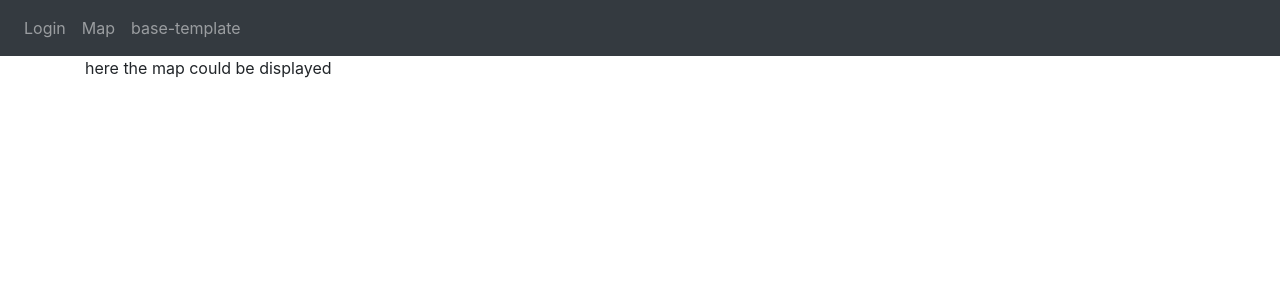
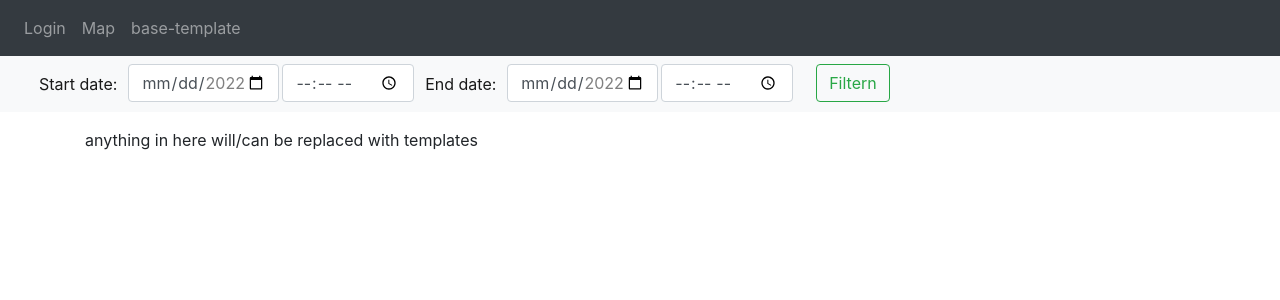
Before and after one commit to DamianAtlass/LocTrace, a Flask app: template website/templates/map.html in a window 1280 px wide. Shown: the top 300 px of the page. Run offline with Flask 2, Linux system fonts and the light colour scheme; the template is opened without the code that fills it, so the values that code supplies are empty.

Commit message:
new design branch with css

```diff
--- a/website/templates/base.html
+++ b/website/templates/base.html
@@ -4,14 +4,21 @@
     <meta charset="UTF-8">
     <meta http-equiv="X-UA-Compatible" content="IE=edge">
     <meta name="viewport" content="width=device-width, initial-scale=1.0">
+
     <title>{% block title %} base {% endblock %}</title>
     <!-- import bootstrap  -->
+
     <link rel="stylesheet" href="https://cdn.jsdelivr.net/npm/bootstrap@4.3.1/dist/css/bootstrap.min.css" integrity="sha384-ggOyR0iXCbMQv3Xipma34MD+dH/1fQ784/j6cY/iJTQUOhcWr7x9JvoRxT2MZw1T" crossorigin="anonymous">
     <script src="https://code.jquery.com/jquery-3.3.1.slim.min.js" integrity="sha384-q8i/X+965DzO0rT7abK41JStQIAqVgRVzpbzo5smXKp4YfRvH+8abtTE1Pi6jizo" crossorigin="anonymous"></script>
     <script src="https://cdn.jsdelivr.net/npm/popper.js@1.14.7/dist/umd/popper.min.js" integrity="sha384-UO2eT0CpHqdSJQ6hJty5KVphtPhzWj9WO1clHTMGa3JDZwrnQq4sF86dIHNDz0W1" crossorigin="anonymous"></script>
     <script src="https://cdn.jsdelivr.net/npm/bootstrap@4.3.1/dist/js/bootstrap.min.js" integrity="sha384-JjSmVgyd0p3pXB1rRibZUAYoIIy6OrQ6VrjIEaFf/nJGzIxFDsf4x0xIM+B07jRM" crossorigin="anonymous"></script>
+  </head>
+{% block style %}
+<style>
 
-</head>
+</style>
+{% endblock %}
+
 <body>
 
     <nav class="navbar navbar-expand-lg navbar-dark bg-dark">
@@ -31,6 +38,7 @@
           </div>
         </div>
       </nav>
+      {% block filter%} {% endblock %}
       <div class = "container">
         {% block content%} anything in here will/can be replaced with templates {% endblock %}
       </div>
--- a/website/templates/map.html
+++ b/website/templates/map.html
@@ -7,9 +7,48 @@ this means that for example bootstrap doesn't need to be imported again -->
 
 
 <!-- this replaces the block called "content" in base.html -->
-{% block content %}
-here the map could be displayed
 
+{% block style %}
+<style>
+li > button{
+margin-left: 20px;
+}
+li{
+  margin-right: 3px;
+}
+
+</style>
+{% endblock %}
+
+{% block filter %}
+  <nav class="navbar navbar-expand-sm navbar-light bg-light">
+	  <div class="container-fluid">
+		<div class="collapse navbar-collapse " id="navbarSupportedContent">
+		  <ul class="navbar-nav me-auto order-0 ">
+			<li class="nav-item">
+			  <span class="nav-link active">Start date: </span>
+			</li>
+			<li class="nav-item">
+			  <input class="form-control me-2" type="date" name="filter-start" value="2022-00-00" min="2022-01-01" max="2022-12-31">
+			</li>
+      <li>
+        <input class="form-control me-2" type="time" name="start-time">
+      </li>
+			<li class="nav-item">
+			  <span class="nav-link active">End date: </span>
+			</li>
+			<li class="nav-item">
+			  <input class="form-control me-2" type="date" name="filter-end" value="2022-00-00" min="2022-01-01" max="2022-12-31">
+			</li>
+      <li>
+        <input class="form-control me-2" type="time" name="end-time">
+      </li>
+      <li>
+        <button class="btn btn-outline-success" type="submit">Filtern</button>
+      </li>
+		  </ul>
+	  </div>
+	</nav>
 
 {% if true %}
 
--- a/website/views.py
+++ b/website/views.py
@@ -13,14 +13,14 @@ def base():
 
 variable = "variables can be passed this way"
 
-@views.route("/map")
+@views.route("/map/")
 def map():
     temp = render_template("map.html", foo = variable)
     return temp
 
 foo = "hey"
 
-@views.route("/login")
+@views.route("/login/")
 def login():
     temp = render_template("login.html")
     return temp
```
Also changed, not shown: website/templates/login.html (+46 -1 lines).
